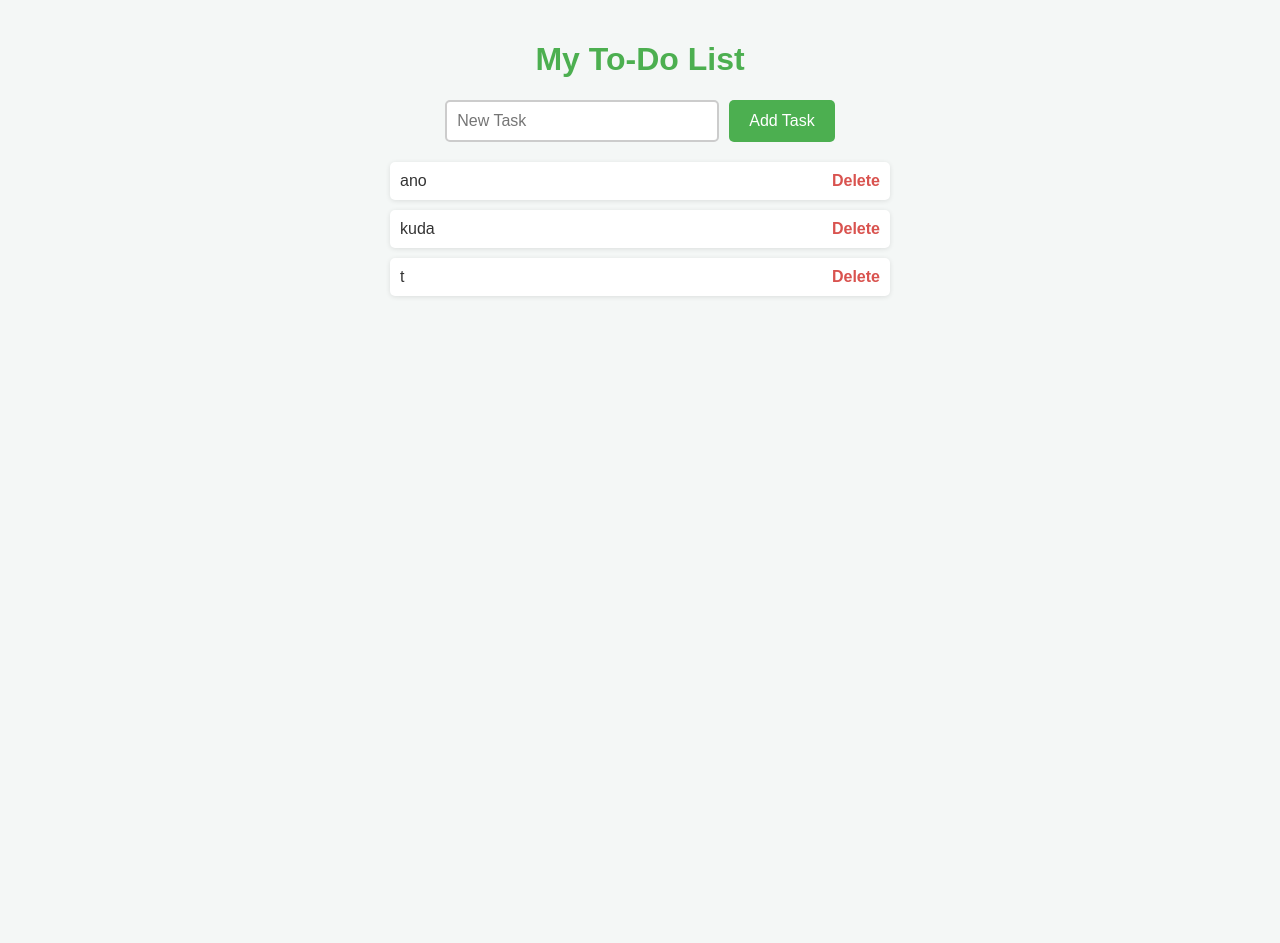
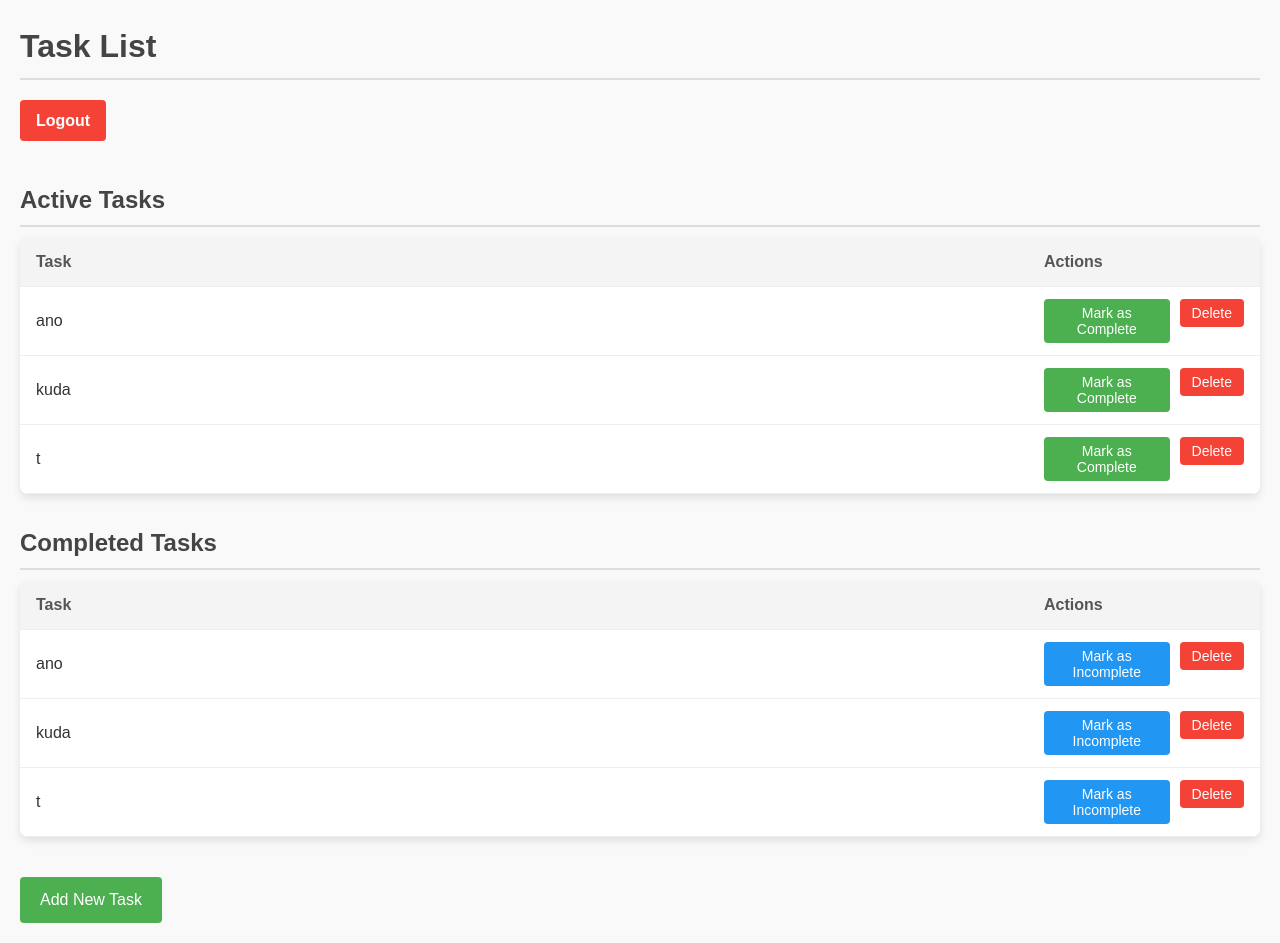
Before and after one commit to anoldKupara/todo_project, a Django app: template todo/templates/todo/task_list.html in a window 1280 px wide. Before the commit the page ends 297 px from the top, so only its background shows below. Run offline with Django 5.2, Linux system fonts and the light colour scheme; the template is opened without the code that fills it: values that come from a table or form of the project are taken from there, others are empty; data comes from the database, SQL or seed files in the repository; both versions use the stored data as it was before the commit.

Commit message:
modified the view to inlcude completed and pending tasks

```diff
--- a/todo/models.py
+++ b/todo/models.py
@@ -1,11 +1,9 @@
 from django.db import models
-from django.contrib.auth.models import User
 
 class Task(models.Model):
-    title = models.CharField(max_length=200)
-    created_at = models.DateTimeField(auto_now_add=True)
-    user = models.ForeignKey(User, on_delete=models.CASCADE)
-    completed = models.BooleanField(default=False)  # Add this line to set a default value
+    title = models.CharField(max_length=255)
+    completed = models.BooleanField(default=False)
+    created_at = models.DateTimeField(auto_now_add=True)  # Automatically sets timestamp when created
 
     def __str__(self):
         return self.title
--- a/todo/templates/todo/task_list.html
+++ b/todo/templates/todo/task_list.html
@@ -1,98 +1,170 @@
 <!DOCTYPE html>
 <html lang="en">
 <head>
-    <meta charset="UTF-8">
-    <meta name="viewport" content="width=device-width, initial-scale=1.0">
-    <title>To-Do List</title>
-    {% load static %}
-    <link rel="stylesheet" href="{% static 'todo/style.css' %}">
+    <meta charset="UTF-8" />
+    <meta name="viewport" content="width=device-width, initial-scale=1.0" />
+    <title>Task List</title>
     <style>
         body {
-            font-family: Arial, sans-serif;
-            background-color: #f4f7f6;
-            margin: 0;
-            padding: 20px;
+            font-family: 'Arial', sans-serif;
+            margin: 20px;
+            background-color: #f9f9f9;
             color: #333;
+            line-height: 1.6;
         }
-        h1 {
-            text-align: center;
-            color: #4CAF50;
+        h1, h2 {
+            color: #444;
+            margin-bottom: 10px;
+            border-bottom: 2px solid #ddd;
+            padding-bottom: 5px;
         }
-        form {
+        table {
+            width: 100%;
+            border-collapse: collapse;
+            margin-bottom: 30px;
+            background-color: #fff;
+            border-radius: 8px;
+            overflow: hidden;
+            box-shadow: 0 4px 8px rgba(0,0,0,0.1);
+        }
+        th, td {
+            padding: 12px 16px;
+            border-bottom: 1px solid #eee;
+            text-align: left;
+        }
+        th {
+            background-color: #f4f4f4;
+            font-weight: bold;
+            color: #555;
+        }
+        tr:hover {
+            background-color: #fafafa;
+        }
+        .actions {
             display: flex;
-            justify-content: center;
-            margin-bottom: 20px;
+            gap: 10px;
         }
-        input[type="text"] {
-            padding: 10px;
-            width: 250px;
-            border: 2px solid #ccc;
-            border-radius: 5px;
-            margin-right: 10px;
+        button {
+            padding: 6px 12px;
+            border: none;
+            border-radius: 4px;
+            cursor: pointer;
+            transition: background 0.2s ease;
+            font-size: 14px;
+            color: #fff;
+            font-weight: 500;
+        }
+        .complete-btn {
+            background-color: #4CAF50;
+        }
+        .complete-btn:hover {
+            background-color: #45a049;
+        }
+        .delete-btn {
+            background-color: #f44336;
+        }
+        .delete-btn:hover {
+            background-color: #d32f2f;
+        }
+        a {
+            display: inline-block;
+            margin-top: 10px;
+            padding: 10px 20px;
+            background-color: #4CAF50;
+            color: #fff;
+            text-decoration: none;
+            border-radius: 4px;
+            transition: background 0.2s ease;
             font-size: 16px;
         }
-        button {
-            padding: 10px 20px;
-            background-color: #4CAF50;
-            color: white;
-            border: none;
-            border-radius: 5px;
-            cursor: pointer;
-            font-size: 16px;
-        }
-        button:hover {
+        a:hover {
             background-color: #45a049;
         }
-        ul {
-            list-style-type: none;
-            padding: 0;
-            margin-top: 20px;
-            max-width: 500px;
-            margin-left: auto;
-            margin-right: auto;
+        .logout-btn {
+            padding: 8px 16px;
+            background-color: #f44336;
+            color: #fff;
+            text-decoration: none;
+            border-radius: 4px;
+            display: inline-block;
+            margin-bottom: 20px;
+            font-weight: 600;
         }
-        li {
-            background-color: #ffffff;
-            padding: 10px;
-            margin-bottom: 10px;
-            border-radius: 5px;
-            display: flex;
-            justify-content: space-between;
-            align-items: center;
-            box-shadow: 0 1px 5px rgba(0, 0, 0, 0.1);
-        }
-        a {
-            color: #d9534f;
-            text-decoration: none;
-            font-weight: bold;
-        }
-        a:hover {
-            text-decoration: underline;
-        }
-        .no-tasks {
-            text-align: center;
-            color: #888;
+        .logout-btn:hover {
+            background-color: #d32f2f;
         }
     </style>
 </head>
 <body>
-    <h1>My To-Do List</h1>
 
-    <form method="POST" action="{% url 'add_task' %}">
-        {% csrf_token %}
-        <input type="text" name="title" placeholder="New Task" required>
-        <button type="submit">Add Task</button>
-    </form>
+<h1>Task List</h1>
 
-    <ul>
-        {% for task in tasks %}
-            <li>
-                {{ task.title }}
-                <a href="{% url 'delete_task' task.id %}">Delete</a>
-            </li>
-        {% empty %}
-            <li class="no-tasks">No tasks available.</li>
-        {% endfor %}
-    </ul>
+<!-- Logout Button -->
+<a href="{% url 'logout' %}" class="logout-btn">Logout</a>
+
+<!-- Active Tasks Table -->
+<h2>Active Tasks</h2>
+<table>
+    <tr>
+        <th>Task</th>
+        <th style="width: 200px;">Actions</th>
+    </tr>
+    {% for task in active_tasks %}
+    <tr>
+        <td>{{ task.title }}</td>
+        <td>
+            <div class="actions">
+                <form method="POST" action="{% url 'toggle_task' task.id %}">
+                    {% csrf_token %}
+                    <button type="submit" class="complete-btn">Mark as Complete</button>
+                </form>
+                <form method="POST" action="{% url 'delete_task' task.id %}">
+                    {% csrf_token %}
+                    <button type="submit" class="delete-btn">Delete</button>
+                </form>
+            </div>
+        </td>
+    </tr>
+    {% empty %}
+    <tr>
+        <td colspan="2" style="text-align: center; color: #999;">No active tasks</td>
+    </tr>
+    {% endfor %}
+</table>
+
+<!-- Completed Tasks Table -->
+<h2>Completed Tasks</h2>
+<table>
+    <tr>
+        <th>Task</th>
+        <th style="width: 200px;">Actions</th>
+    </tr>
+    {% for task in completed_tasks %}
+    <tr>
+        <td>{{ task.title }}</td>
+        <td>
+            <div class="actions">
+                <form method="POST" action="{% url 'toggle_task' task.id %}">
+                    {% csrf_token %}
+                    <button type="submit" class="complete-btn" style="background-color: #2196F3;">
+                        Mark as Incomplete
+                    </button>
+                </form>
+                <form method="POST" action="{% url 'delete_task' task.id %}">
+                    {% csrf_token %}
+                    <button type="submit" class="delete-btn">Delete</button>
+                </form>
+            </div>
+        </td>
+    </tr>
+    {% empty %}
+    <tr>
+        <td colspan="2" style="text-align: center; color: #999;">No completed tasks</td>
+    </tr>
+    {% endfor %}
+</table>
+
+<a href="{% url 'add_task' %}">Add New Task</a>
+
 </body>
 </html>
--- a/todo/urls.py
+++ b/todo/urls.py
@@ -1,9 +1,9 @@
 from django.urls import path
-from .views import task_list, add_task, delete_task, login_view
+from .views import task_list, add_task, toggle_task, delete_task
 
 urlpatterns = [
-    path('', login_view, name='login'),  # Set the login view as the default
-    path('tasks/', task_list, name='task_list'),
+    path('', task_list, name='task_list'),
     path('add/', add_task, name='add_task'),
+    path('toggle/<int:task_id>/', toggle_task, name='toggle_task'),
     path('delete/<int:task_id>/', delete_task, name='delete_task'),
 ]
--- a/todo_project/settings.py
+++ b/todo_project/settings.py
@@ -34,8 +34,7 @@ ROOT_URLCONF = 'todo_project.urls'
 TEMPLATES = [
     {
         'BACKEND': 'django.template.backends.django.DjangoTemplates',
-        'DIRS': [BASE_DIR / 'templates']
-        ,
+        'DIRS': [BASE_DIR / 'todo/templates'],  # Adjust this path to match your folder
         'APP_DIRS': True,
         'OPTIONS': {
             'context_processors': [
--- a/todo_project/urls.py
+++ b/todo_project/urls.py
@@ -3,6 +3,6 @@ from django.urls import path, include
 
 urlpatterns = [
     path('admin/', admin.site.urls),
-    path('', include('todo.urls')),
+    path('tasks/', include('todo.urls')),  # Add 'tasks/' prefix
     path('accounts/', include('django.contrib.auth.urls')),
 ]
```
Also changed, not shown: todo/views.py (+19 -25 lines), db.sqlite3.
